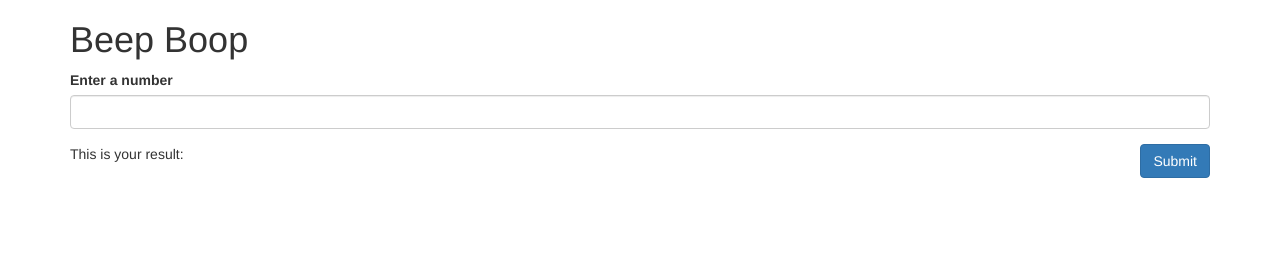
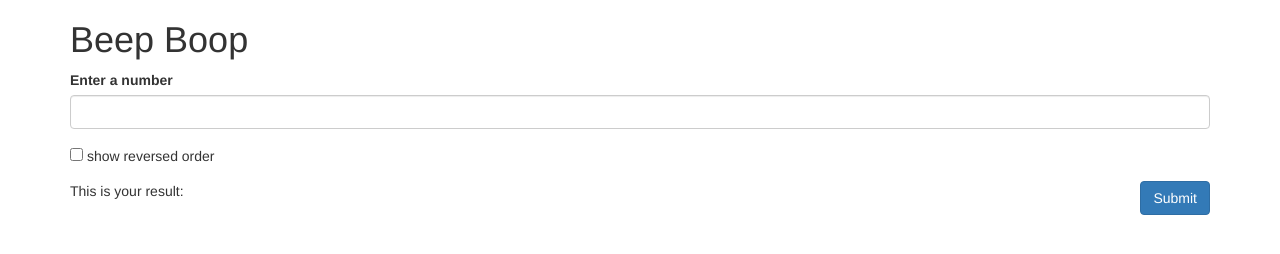
Before and after one commit to chanzlee/beep-boop, a plain HTML site: page index.html in a window 1280 px wide. Drawn offline with nearby package versions, Linux system fonts and the light colour scheme.

Commit message:
add html to include reversed order option.

```diff
--- a/index.html
+++ b/index.html
@@ -20,6 +20,12 @@
             <input id="numberInput" class="form-control" type="text">
           </div>
 
+          <form id="checkbox">
+            <div class="form-group">
+              <input type="checkbox" name="reverse"> show reversed order<br>
+            </div>
+          </form>
+
           <button type="submit" class="btn btn-primary">Submit</button>
         </form>
       </div>
```
